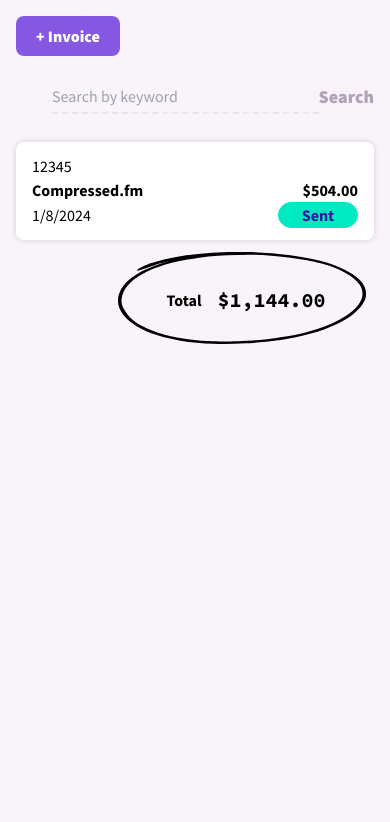
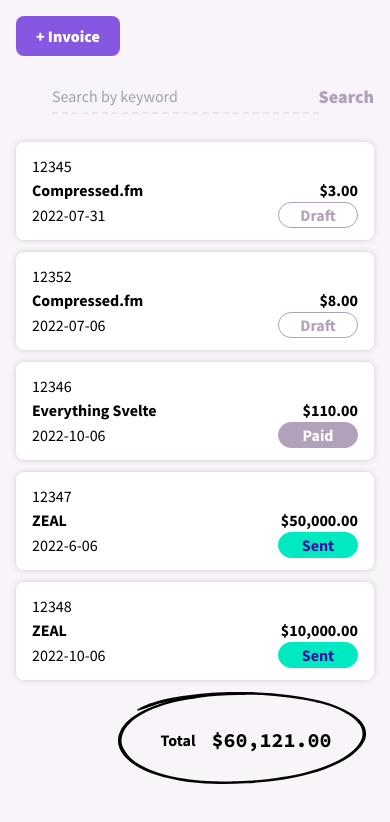
Before and after one commit to KevinCalmant/dollarholler, a SvelteKit app: page /invoices in a window 390 px wide. Shown: the top 822 px of the page. Built offline with nearby package versions, Linux system fonts and the light colour scheme; some icons are missing.

Commit message:
feat: display data to the dashboard and formatting numbers

```diff
--- /dev/null
+++ b/src/enums.ts
@@ -0,0 +1,12 @@
+export enum InvoiceStatus {
+  DRAFT = 'draft',
+  SENT = 'sent',
+  PAID = 'paid',
+  CURRENT = 'current',
+  LATE = 'late',
+}
+
+export enum ClientStaus {
+  ACTIVE = 'active',
+  ACHIRVED = 'archived'
+}
--- a/src/lib/components/Tag.svelte
+++ b/src/lib/components/Tag.svelte
@@ -1,5 +1,5 @@
 <script lang="ts">
-  export let label: 'draft' | 'sent' | 'current' | 'late' | 'paid' = 'draft'
+  export let label: 'draft' | 'sent' | 'current' | 'late' | 'paid' | 'archived' = 'draft'
   export let className = ''
 </script>
 
@@ -8,7 +8,7 @@
   class:inverted={label === 'draft'}
   class:success={label === 'sent' || label === 'current'}
   class:alert={label === 'late'}
-  class:archive={label === 'paid'}
+  class:archived={label === 'paid' || label === 'archived'}
 >
   {label}
 </div>
@@ -26,7 +26,7 @@
     @apply border-scarlet bg-scarlet text-goldenFizz;
   }
 
-  .archive {
+  .archived {
     @apply border-pastelPurple bg-pastelPurple text-white;
   }
 </style>
--- /dev/null
+++ b/src/lib/stores/invoiceStore.ts
@@ -0,0 +1,8 @@
+import { writable } from "svelte/store";
+import data from "../../seed.json";
+
+export const invoices = writable<Invoice[]>([])
+
+export const loadInvoices = () => {
+  invoices.set(data.invoices)
+}
--- a/src/routes/(dashboard)/invoices/+page.svelte
+++ b/src/routes/(dashboard)/invoices/+page.svelte
@@ -1,8 +1,20 @@
 <script lang="ts">
   import CircledAmount from '$lib/components/CircledAmount.svelte'
   import Search from '$lib/components/Search.svelte'
-  import Tag from '$lib/components/Tag.svelte'
-  import { Icon, EllipsisHorizontal, Eye } from 'svelte-hero-icons'
+  import { invoices, loadInvoices } from '$lib/stores/invoiceStore'
+  import { onMount } from 'svelte'
+  import InvoiceRow from './InvoiceRow.svelte'
+  import { centsToDollars, sumLineItems } from '$utils/moneyHelpers'
+
+  onMount(() => {
+    loadInvoices()
+  })
+
+  const totalAmount = $derived(
+    sumLineItems($invoices.flatMap((invoice) => invoice.lineItems).filter((item) => item != undefined)),
+  )
+
+  const formattedTotalAmount = $derived(centsToDollars(totalAmount))
 </script>
 
 <svelte:head>
@@ -32,74 +44,21 @@
     <h3>Due Date</h3>
     <h3>ID</h3>
     <h3>Client</h3>
-    <h3>Amount</h3>
+    <h3 class="text-right">Amount</h3>
     <div></div>
     <div></div>
   </div>
 
   <!-- invoices -->
-  <div class="invoice-table invoice-row items-center rounded-lg bg-white py-3 shadow-tableRow lg:py-6">
-    <div class="status"><Tag label="sent" className="ml-auto lg:ml-0" /></div>
-    <div class="due-date textsm lg:text-lg">1/8/2024</div>
-    <div class="invoice-number textsm lg:text-lg">12345</div>
-    <div class="client-name text-base font-bold lg:text-xl">Compressed.fm</div>
-    <div class="font-mondo amount textsm text-right font-bold lg:text-lg">$504.00</div>
-    <div class="lg:center view-button textsm hidden lg:text-lg">
-      <button class="text-pastelPurple hover:text-daisyBush">
-        <Icon src={Eye} size="24" solid />
-      </button>
-    </div>
-    <div class="lg:center more-buton hidden text-lg">
-      <a href="#" class="text-pastelPurple hover:text-daisyBush"><Icon src={EllipsisHorizontal} size="24" solid /></a>
-    </div>
-  </div>
+  {#each $invoices as invoice}
+    <InvoiceRow {invoice} />
+  {/each}
 </div>
 
-<CircledAmount label="Total" amount="$1,144.00" />
+<CircledAmount label="Total" amount={formattedTotalAmount} />
 
 <style lang="postcss">
   .table-header h3 {
     @apply text-xl font-black leading-snug;
   }
-
-  .invoice-row {
-    grid-template-areas:
-      'invoiceNumber invoiceNumber'
-      'clientName amount'
-      'dueDate status';
-  }
-
-  @media (min-width: 1024px) {
-    .invoice-row {
-      grid-template-areas: 'status dueDate invoiceNumber clientName amount viewButton moreButton';
-    }
-  }
-
-  .invoice-row .status {
-    grid-area: status;
-  }
-
-  .invoice-row .due-date {
-    grid-area: dueDate;
-  }
-
-  .invoice-row .client-name {
-    grid-area: clientName;
-  }
-
-  .invoice-row .invoice-number {
-    grid-area: invoiceNumber;
-  }
-
-  .invoice-row .amount {
-    grid-area: amount;
-  }
-
-  .invoice-row .view-button {
-    grid-area: viewButton;
-  }
-
-  .invoice-row .more-buton {
-    grid-area: moreButton;
-  }
 </style>
--- /dev/null
+++ b/src/routes/(dashboard)/invoices/InvoiceRow.svelte
@@ -0,0 +1,74 @@
+<script lang="ts">
+  import Tag from '$lib/components/Tag.svelte'
+  import { centsToDollars, sumLineItems } from '$utils/moneyHelpers'
+  import { Icon, Eye, EllipsisHorizontal } from 'svelte-hero-icons'
+
+  let { invoice }: { invoice: Invoice } = $props()
+
+  let formattedTotalAmount = $state('')
+
+  $effect(() => {
+    formattedTotalAmount = centsToDollars(sumLineItems(invoice.lineItems))
+  })
+</script>
+
+<div class="invoice-table invoice-row items-center rounded-lg bg-white py-3 shadow-tableRow lg:py-6">
+  <div class="status"><Tag label={invoice.invoiceStatus} className="ml-auto lg:ml-0" /></div>
+  <div class="due-date textsm lg:text-lg">{invoice.dueDate}</div>
+  <div class="invoice-number textsm lg:text-lg">{invoice.invoiceNumber}</div>
+  <div class="client-name truncate text-base font-bold lg:text-xl">{invoice.client.name}</div>
+  <div class="font-mondo amount textsm text-right font-bold lg:text-lg">
+    {formattedTotalAmount}
+  </div>
+  <div class="lg:center view-button textsm hidden lg:text-lg">
+    <button class="text-pastelPurple hover:text-daisyBush">
+      <Icon src={Eye} size="24" solid />
+    </button>
+  </div>
+  <div class="lg:center more-buton hidden text-lg">
+    <a href="#" class="text-pastelPurple hover:text-daisyBush"><Icon src={EllipsisHorizontal} size="24" solid /></a>
+  </div>
+</div>
+
+<style lang="postcss">
+  .invoice-row {
+    grid-template-areas:
+      'invoiceNumber invoiceNumber'
+      'clientName amount'
+      'dueDate status';
+  }
+
+  @media (min-width: 1024px) {
+    .invoice-row {
+      grid-template-areas: 'status dueDate invoiceNumber clientName amount viewButton moreButton';
+    }
+  }
+
+  .invoice-row .status {
+    grid-area: status;
+  }
+
+  .invoice-row .due-date {
+    grid-area: dueDate;
+  }
+
+  .invoice-row .client-name {
+    grid-area: clientName;
+  }
+
+  .invoice-row .invoice-number {
+    grid-area: invoiceNumber;
+  }
+
+  .invoice-row .amount {
+    grid-area: amount;
+  }
+
+  .invoice-row .view-button {
+    grid-area: viewButton;
+  }
+
+  .invoice-row .more-buton {
+    grid-area: moreButton;
+  }
+</style>
--- /dev/null
+++ b/src/seed.json
@@ -0,0 +1,156 @@
+{
+  "invoices": [
+    {
+      "client": {
+        "city": "Somewhereville",
+        "clientStatus": "active",
+        "email": "compressed@example.com",
+        "id": "1",
+        "name": "Compressed.fm",
+        "state": "TN",
+        "street": "123 Main Street",
+        "zip": "12345"
+      },
+      "createdAt": "2022-07-01",
+      "dueDate": "2022-07-31",
+      "id": "1",
+      "invoiceNumber": "12345",
+      "invoiceStatus": "draft",
+      "issueDate": "2022-07-01",
+      "lineItems": [
+        {
+          "amount": 100,
+          "description": "Podcast Episode #1",
+          "id": "1",
+          "quantity": 1
+        },
+        {
+          "amount": 200,
+          "description": "Podcast Episode #2",
+          "id": "2",
+          "quantity": 1
+        }
+      ],
+      "notes": "**This** please.",
+      "subject": "Podcast Episodes",
+      "terms": "_Pay_ me."
+    },
+    {
+      "client": {
+        "city": "Somewhereville",
+        "clientStatus": "active",
+        "email": "compressed@example.com",
+        "id": "1",
+        "name": "Compressed.fm",
+        "state": "TN",
+        "street": "123 Main Street",
+        "zip": "12345"
+      },
+      "createdAt": "2022-07-01",
+      "dueDate": "2022-07-06",
+      "id": "2",
+      "invoiceNumber": "12352",
+      "invoiceStatus": "draft",
+      "issueDate": "2022-07-08",
+      "lineItems": [
+        {
+          "amount": 300,
+          "description": "Podcast Episode #1",
+          "id": "3",
+          "quantity": 1
+        },
+        {
+          "amount": 500,
+          "description": "Podcast Episode #2",
+          "id": "4",
+          "quantity": 1
+        }
+      ],
+      "subject": "Podcast Episodes"
+    },
+    {
+      "client": {
+        "city": "Nowhereville",
+        "email": "svelte@example.com",
+        "id": "2",
+        "name": "Everything Svelte",
+        "state": "FL",
+        "street": "456 State Street",
+        "zip": "98765"
+      },
+      "createdAt": "2022-07-01",
+      "dueDate": "2022-10-06",
+      "id": "5",
+      "invoiceNumber": "12346",
+      "invoiceStatus": "paid",
+      "issueDate": "2022-07-01",
+      "lineItems": [
+        {
+          "amount": 1000,
+          "description": "Complete Tier",
+          "id": "5",
+          "quantity": 1
+        },
+        {
+          "amount": 5000,
+          "description": "Starter Tier",
+          "id": "6",
+          "quantity": 2
+        }
+      ],
+      "subject": "Course Material"
+    },
+    {
+      "client": {
+        "city": "Anywhereville",
+        "email": "zeal@example.com",
+        "id": "3",
+        "name": "ZEAL",
+        "state": "CA",
+        "street": "789 Common Drive",
+        "zip": "56789"
+      },
+      "createdAt": "2022-07-01",
+      "dueDate": "2022-6-06",
+      "id": "7",
+      "invoiceNumber": "12347",
+      "invoiceStatus": "sent",
+      "issueDate": "2022-07-01",
+      "lineItems": [
+        {
+          "amount": 5000000,
+          "description": "Website Design",
+          "id": "4",
+          "quantity": 1
+        }
+      ],
+      "subject": "Website"
+    },
+    {
+      "client": {
+        "city": "Anywhereville",
+        "email": "zeal@example.com",
+        "id": "3",
+        "name": "ZEAL",
+        "state": "CA",
+        "street": "789 Common Drive",
+        "zip": "56789"
+      },
+      "createdAt": "2022-07-06",
+      "dueDate": "2022-10-06",
+      "id": "5",
+      "invoiceNumber": "12348",
+      "invoiceStatus": "sent",
+      "issueDate": "2022-07-06",
+      "lineItems": [
+        {
+          "amount": 1000000,
+          "description": "Website Development",
+          "id": "1",
+          "quantity": 1
+        }
+      ],
+      "subject": "Website"
+    }
+  ]
+}
--- /dev/null
+++ b/src/utils/moneyHelpers.ts
@@ -0,0 +1,6 @@
+export const sumLineItems = (lineItems: LineItem[] | undefined): number => {
+  if (!lineItems) return 0
+  return lineItems.reduce((acc: number, currentValue) => acc + currentValue.amount * currentValue.quantity, 0)
+}
+
+export const centsToDollars = (cents: number): string => Intl.NumberFormat('en-US', { style: 'currency', currency: 'USD' }).format(cents / 100)
```
Also changed, not shown: src/global.d.ts (added, +31 -0 lines).
